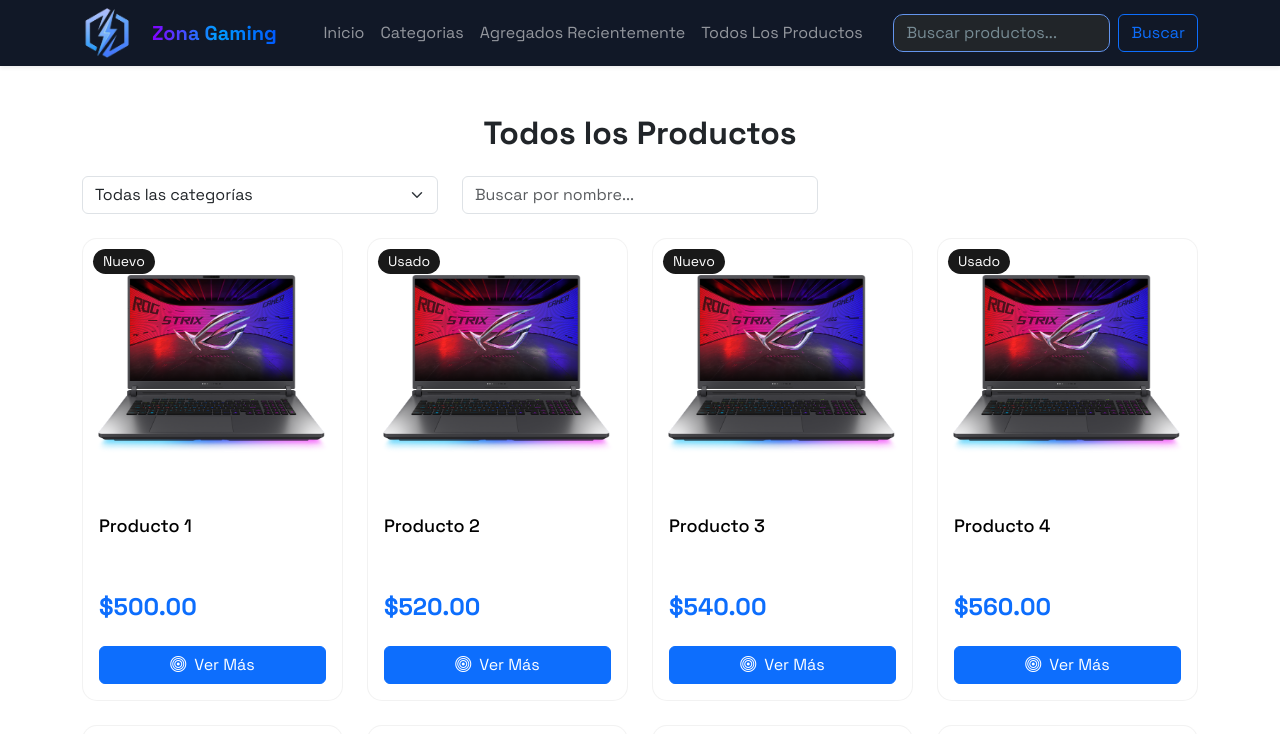
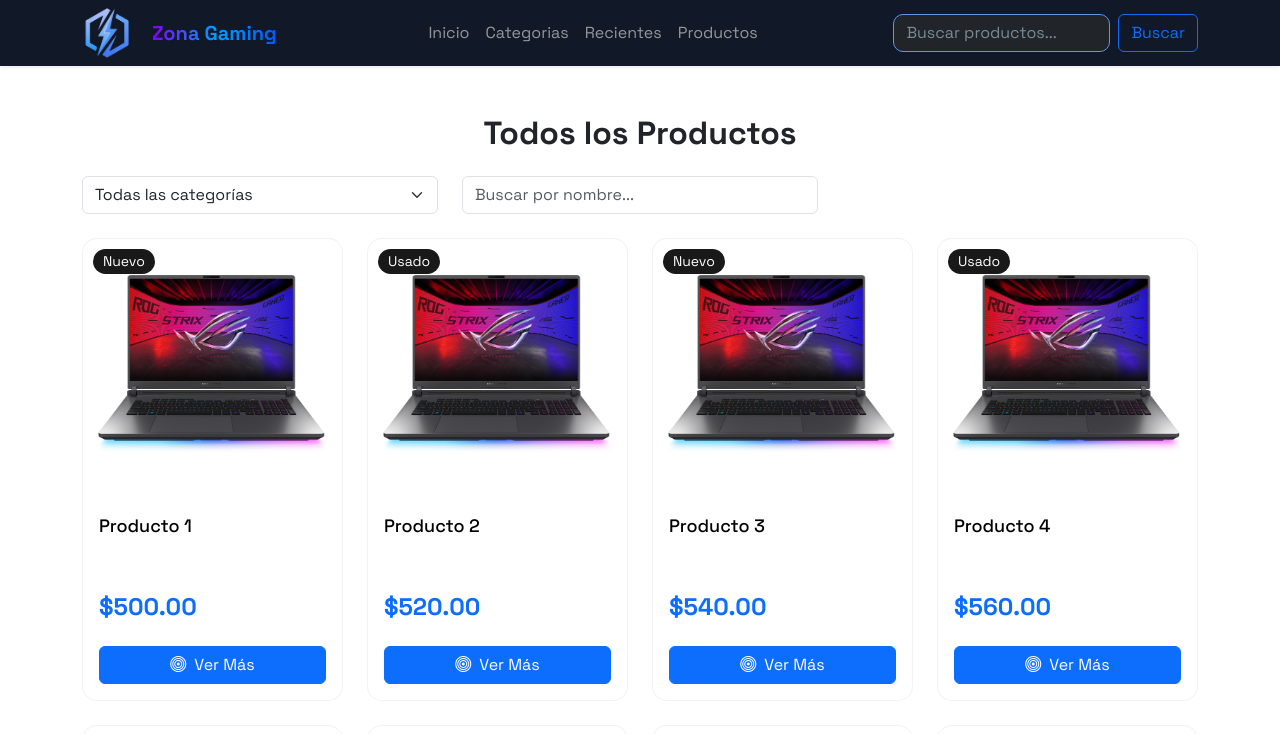
Before and after one commit to RAFALAMAO/zona-gaming-app, a React (Vite) app: page /productos in a window 1280 px wide. Shown: the top 734 px of the page. Built offline with nearby package versions, Linux system fonts and the light colour scheme; no server answers.

Commit message:
se modifica el header y algunos estilos de los ultimos productos

```diff
--- a/src/components/Home/LatestProducts/LatestProducts.module.css
+++ b/src/components/Home/LatestProducts/LatestProducts.module.css
@@ -1,10 +1,10 @@
 .button {
-  border: 1px solid blue;
-  background: none;
-  color: blue;
+  border: 1px solid rgb(138, 138, 138);
+  background: rgb(255, 255, 255);
+  color: rgb(0, 0, 0);
   padding: 5px 10px;
   margin-right: 10px;
-  border-radius: 30px;
+  border-radius: 10px;
   cursor: pointer;
   height: fit-content;
   width: fit-content;
--- a/src/components/Layout/Header/Header.tsx
+++ b/src/components/Layout/Header/Header.tsx
@@ -35,12 +35,12 @@
               </li>
               <li className="nav-item">
                 <Link className="nav-link" to="/#agregados">
-                  Agregados Recientemente
+                  Recientes
                 </Link>
               </li>
               <li className="nav-item">
                 <Link className="nav-link" to="productos">
-                  Todos Los Productos
+                  Productos
                 </Link>
               </li>
             </ul>
```
